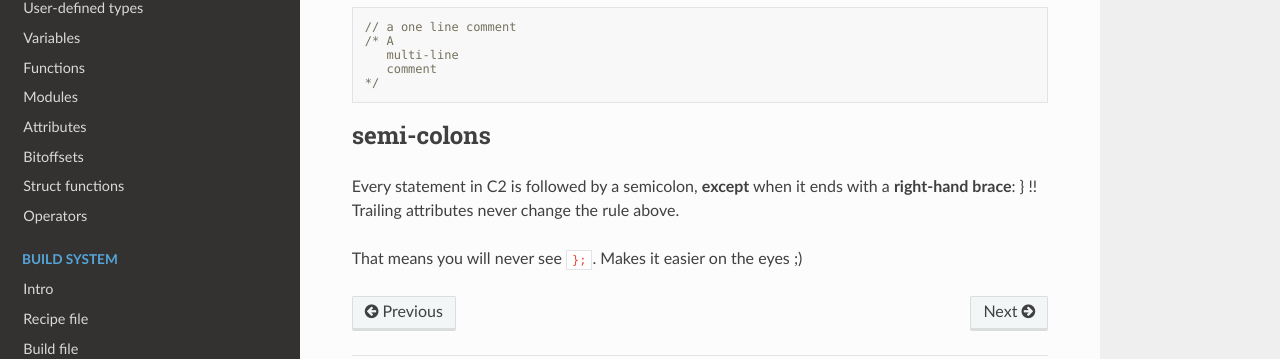
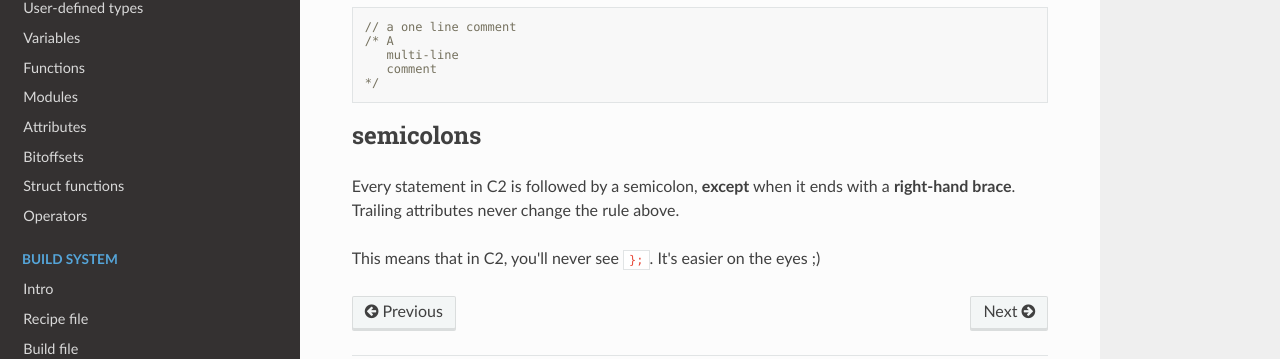
Before and after one commit to c2lang/documentation, an MkDocs documentation site: the page built from documentation/docs/language/basics.md, in a window 1280 px wide. Shown: the part 196-555 px from the top of the page. Built offline with MkDocs 1.6.1, drawn with Linux system fonts in a browser that asks for light colours; nearby versions of some CDN libraries; old or Windows-style settings are respelled for this version of MkDocs.

Commit message:
Update basics.md

````diff
--- a/documentation/docs/language/basics.md
+++ b/documentation/docs/language/basics.md
@@ -11,10 +11,10 @@ C2 comments work in the same way as C's. Thus both forms are available:
 */
 ```
 
-## semi-colons
+## semicolons
 
 Every statement in C2 is followed by a semicolon, __except__ when it ends with
-a __right-hand brace__: } !!
+a __right-hand brace__.
 Trailing attributes never change the rule above.
 
-That means you will never see `};`.  Makes it easier on the eyes ;)
+This means that in C2, you'll never see `};`.  It's easier on the eyes ;)
````
